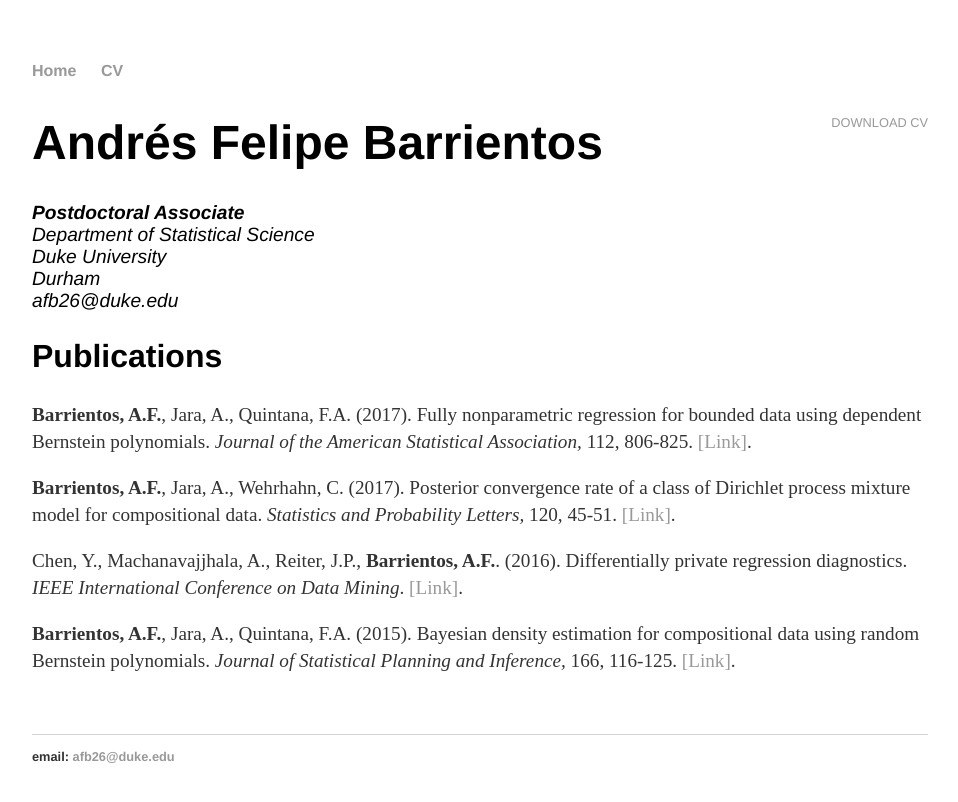
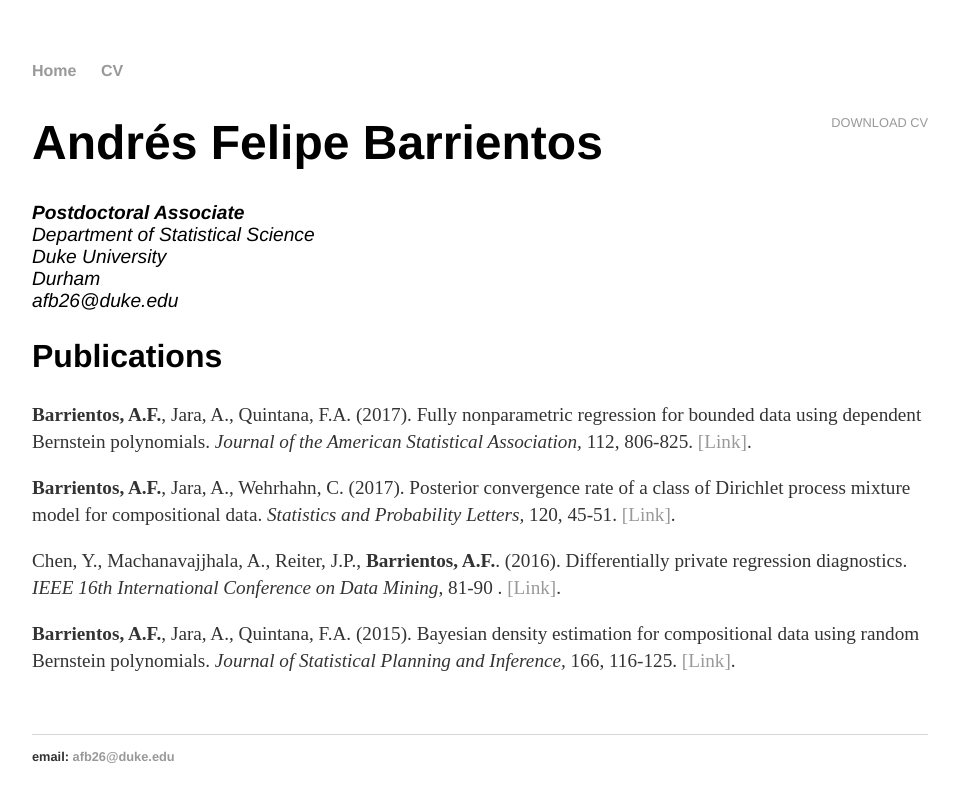
Before and after one commit to anfebar/anfebar.github.io, a Jekyll site: the page built from cv/index.html, in a window 1280 px wide. Shown: the top 802 px of the page, without its empty margins (160-1118 px from the left). Built offline with Jekyll 4.4.1, drawn with Linux system fonts in a browser that asks for light colours.

Commit message:
Update index.html

```diff
--- a/cv/index.html
+++ b/cv/index.html
@@ -29,7 +29,7 @@ title: Andrés F. Barrientos
 
 					<p>Chen, Y., Machanavajjhala, A., Reiter, J.P., <strong>Barrientos, A.F.</strong>. (2016).
 						 Differentially private regression diagnostics.
-						<em>IEEE International Conference on Data Mining</em>.
+						<em>IEEE 16th International Conference on Data Mining</em>, 81-90 .
 							<a href="http://ieeexplore.ieee.org/abstract/document/7837832/?reload=true">[Link]</a>.
 
 					<p><strong>Barrientos, A.F.</strong>, Jara, A., Quintana, F.A. (2015).
```
